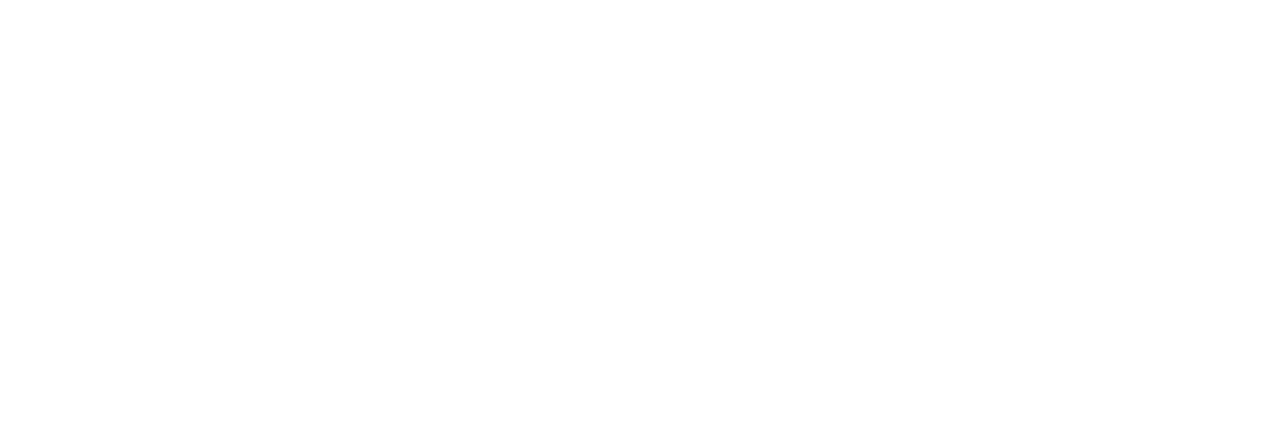
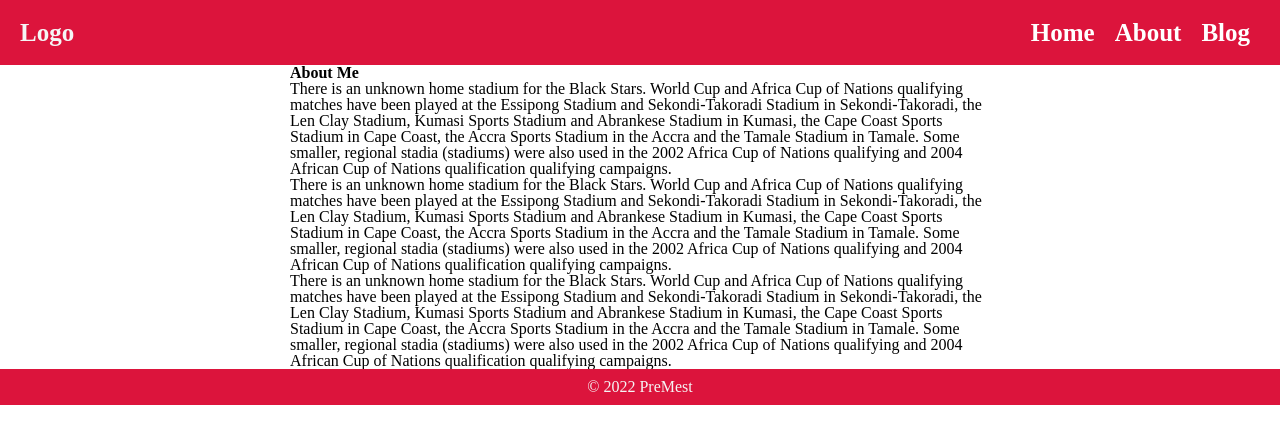
Before and after one commit to Danwanaa94/Blogsite, a React (Create React App) app: page /about in a window 1280 px wide. Before the commit this address had no page. Shown: the top 444 px of the page. Built offline with nearby package versions, Linux system fonts and the light colour scheme.

Commit message:
added some modifications

```diff
--- a/src/App.js
+++ b/src/App.js
@@ -1,13 +1,17 @@
 import React from 'react'
 import Home from './pages/Home'
-import {Routes,Route} from "react-router-dom"
+import {Routes,Route, Navigate} from "react-router-dom"
+import About from './pages/About'
+import Blog from  './pages/Blog'
 
 function App() {
   return (
     <div>
       <Routes>
       <Route path="/" element={<Home/>}/>
-
+      <Route path="/about" element={<About/>}/>
+      <Route path="/blog" element={<Blog/>}/>
+      <Route path='*' element ={<Navigate to="?"/>}/>
       </Routes>
 
 
--- a/src/index.css
+++ b/src/index.css
@@ -1,3 +1,5 @@
+@import url(reset.css);
+
 .layout{
   height: 100%;
   display: flex;
--- /dev/null
+++ b/src/pages/About.js
@@ -0,0 +1,34 @@
+import React from 'react'
+import withLayout from './withLayout'
+
+function About() {
+  return (
+    <div>
+    <h1>About Me</h1>
+    <div>
+    <p>There is an unknown home stadium for the Black Stars. World Cup and Africa Cup
+        of Nations qualifying matches have been played at the Essipong Stadium and Sekondi-Takoradi
+        Stadium in Sekondi-Takoradi, the Len Clay Stadium, Kumasi Sports Stadium and Abrankese Stadium in Kumasi,
+        the Cape Coast Sports Stadium in Cape Coast, the Accra Sports Stadium in the Accra and the Tamale Stadium
+        in Tamale. Some smaller, regional stadia (stadiums) were also used in the 2002 Africa Cup of Nations qualifying
+         and 2004 African Cup of Nations qualification qualifying campaigns.</p>
+
+    <p>There is an unknown home stadium for the Black Stars. World Cup and Africa Cup of Nations qualifying
+         matches have been played at the Essipong Stadium and Sekondi-Takoradi Stadium in Sekondi-Takoradi, the
+          Len Clay Stadium, Kumasi Sports Stadium and Abrankese Stadium in Kumasi, the Cape Coast Sports Stadium in
+           Cape Coast, the Accra Sports Stadium in the Accra and the Tamale Stadium in Tamale. Some smaller,
+           regional stadia (stadiums) were also used in the 2002 Africa Cup of Nations qualifying and 2004 African Cup of
+           Nations qualification qualifying campaigns.</p>
+
+    <p>There is an unknown home stadium for the Black Stars. World Cup and Africa Cup of Nations qualifying matches
+        have been played at the Essipong Stadium and Sekondi-Takoradi Stadium in Sekondi-Takoradi, the Len Clay Stadium,
+         Kumasi Sports Stadium and Abrankese Stadium in Kumasi, the Cape Coast Sports Stadium in Cape Coast, the Accra
+          Sports Stadium in the Accra and the Tamale Stadium in Tamale. Some smaller, regional stadia (stadiums) were
+          also used in the 2002 Africa Cup of Nations qualifying and 2004 African Cup of Nations qualification
+           qualifying campaigns.</p>
+    </div>
+    </div>
+  )
+}
+
+export default withLayout(About)
--- /dev/null
+++ b/src/pages/Blog.js
@@ -0,0 +1,30 @@
+import React from 'react'
+import withLayout from './withLayout'
+
+function Blog() {
+  return (
+
+    <div>
+    <h1>Welcome To My Blog Page</h1>
+    <div>
+    <p>There is an unknown home stadium for the Black Stars. World Cup and Africa Cup
+        of Nations qualifying matches have been played at the Essipong Stadium and Sekondi-Takoradi
+        Stadium in Sekondi-Takoradi, the Len Clay Stadium, Kumasi Sports Stadium and Abrankese Stadium in Kumasi,
+        the Cape Coast Sports Stadium in Cape Coast, the Accra Sports Stadium in the Accra and the Tamale Stadium
+        in Tamale. Some smaller, regional stadia (stadiums) were also used in the 2002 Africa Cup of Nations
+        qualifyingand 2004 African Cup of Nations qualification qualifying campaigns.</p>
+
+    <p>There is an unknown home stadium for the Black Stars. World Cup and Africa Cup of Nations qualifying
+         matches have been played at the Essipong Stadium and Sekondi-Takoradi Stadium in Sekondi-Takoradi, the
+          Len Clay Stadium, Kumasi Sports Stadium and Abrankese Stadium in Kumasi, the Cape Coast Sports Stadium in
+           Cape Coast, the Accra Sports Stadium in the Accra and the Tamale Stadium in Tamale. Some smaller,
+           regional stadia (stadiums) were also used in the 2002 Africa Cup of Nations qualifying and 2004 African Cup of
+           Nations qualification qualifying campaigns.</p>
+
+
+    </div>
+    </div>
+  )
+}
+
+export default withLayout(Blog)
--- a/src/pages/withLayout.js
+++ b/src/pages/withLayout.js
@@ -10,8 +10,8 @@
 <div>
  <nav>
 <span className='nav-link'><Link to={"/"}>Home</Link></span>
-<span className='nav-link'><Link to={"/"}>About</Link></span>
-<span className='nav-link'><Link to={"/"}>Blog</Link></span>
+<span className='nav-link'><Link to={"/about"}>About</Link></span>
+<span className='nav-link'><Link to={"/blog"}>Blog</Link></span>
 
  </nav>
 
--- /dev/null
+++ b/src/reset.css
@@ -0,0 +1,91 @@
+@import url('https://fonts.googleapis.com/css2?family=Heebo:wght@200&family=Mulish&display=swap');
+html, body, div, span, object,
+iframe, h1, h2, h3, h4,
+h5, h6,p, blockquote, pre,
+ abbr, address,cite, code, del, dfn, em, ins,
+kbd, q, samp, small, strong, sub, sup,
+var, b, i, dl, dt, dd, ol, ul, li, fieldset,
+form, label, legend, table, caption, tbody,
+tfoot, thead, tr, td, th, td,
+article, aside, canvas, details, figcaption,
+figure, footer, header, hgroup, menu, nav, section,
+summary, time, mark, audio, video{
+    margin: 0;
+    padding: 0;
+    border: 0;
+    outline: 0;
+    font-family: "Mulish" sans-serif;
+    font-size: 100%;
+    vertical-align: baseline;
+    background: transparent;
+}
+
+html, body, div#root{
+    height: 100px;
+    line-height: 1;
+}
+nav ul{
+    list-style: none;
+}
+
+blockquote q{
+    quotes: none;
+}
+
+article, aside, details, figcaption, figure, footer, hgroup,
+menu, nav, section{
+    display: block;
+}
+blockquote::before,
+blockquote::after,
+q:before,
+q:after{
+content: "";
+content: none;
+}
+a{
+    margin: 0;
+    padding: 0;
+    font-size: 100%;
+    vertical-align: baseline;
+    background: transparent;
+}
+/*change colours for your needs*/
+
+ins{
+background-color: #ff9;
+color: #000;
+text-decoration: none;
+}
+
+mark{
+    background-color: #ff9;
+    color: #000;
+    font-style: italic;
+    font-weight: bold;
+}
+del{
+    text-decoration: line-through;
+
+}
+
+abbr[tirle], dfn[title]{
+    border-bottom: 1px dotted;
+cursor: help;
+
+}
+table{
+    border-collapse: collapse;
+    border-spacing: 0;
+}
+hr{
+    display: block;
+    height: 1px;
+    border: 0;
+    border-top: 1px solid #cccccc;
+    margin: 1rem 0;
+    padding:0 ;
+}
+input, select{
+    vertical-align: middle;
+}
```
